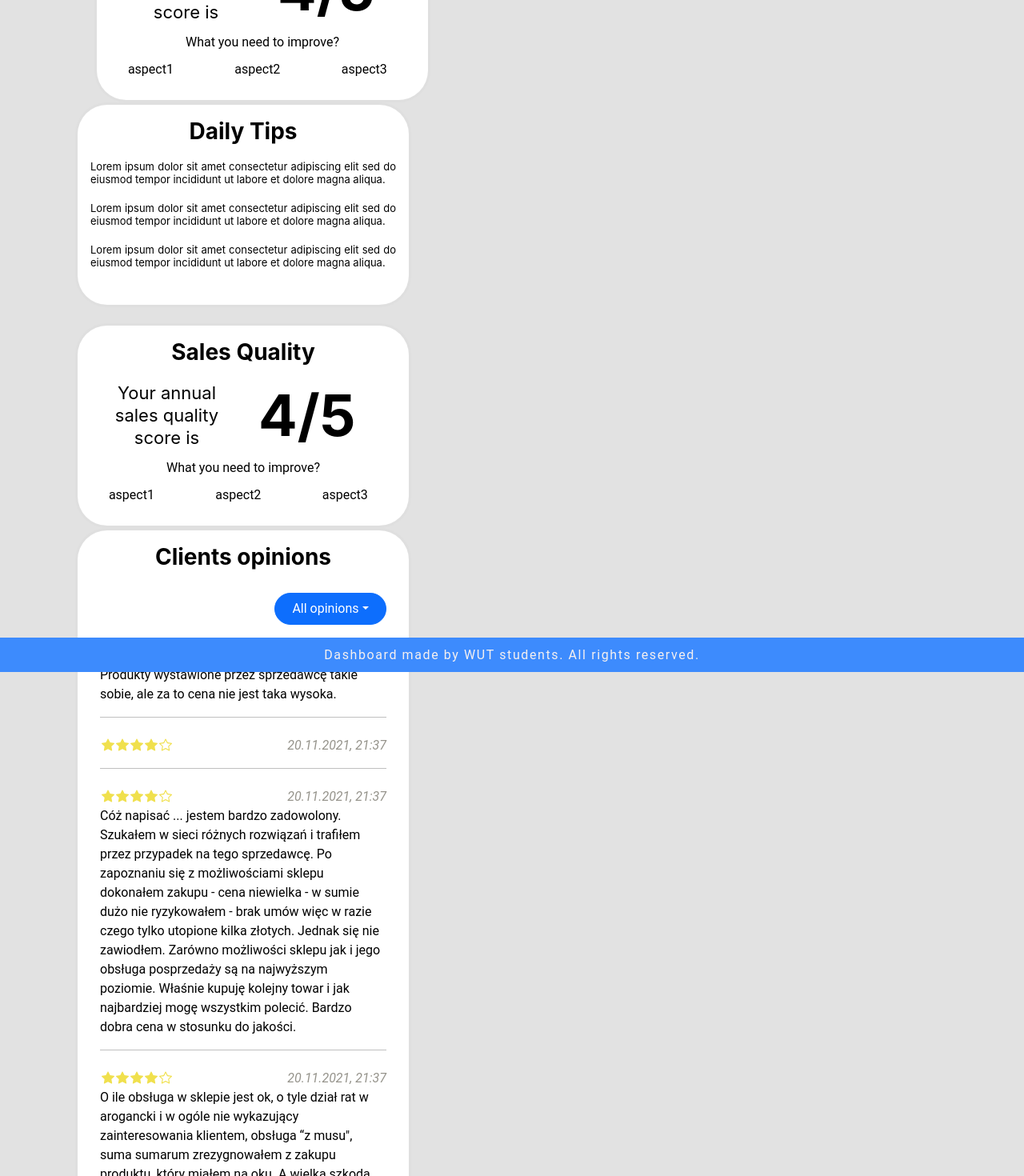
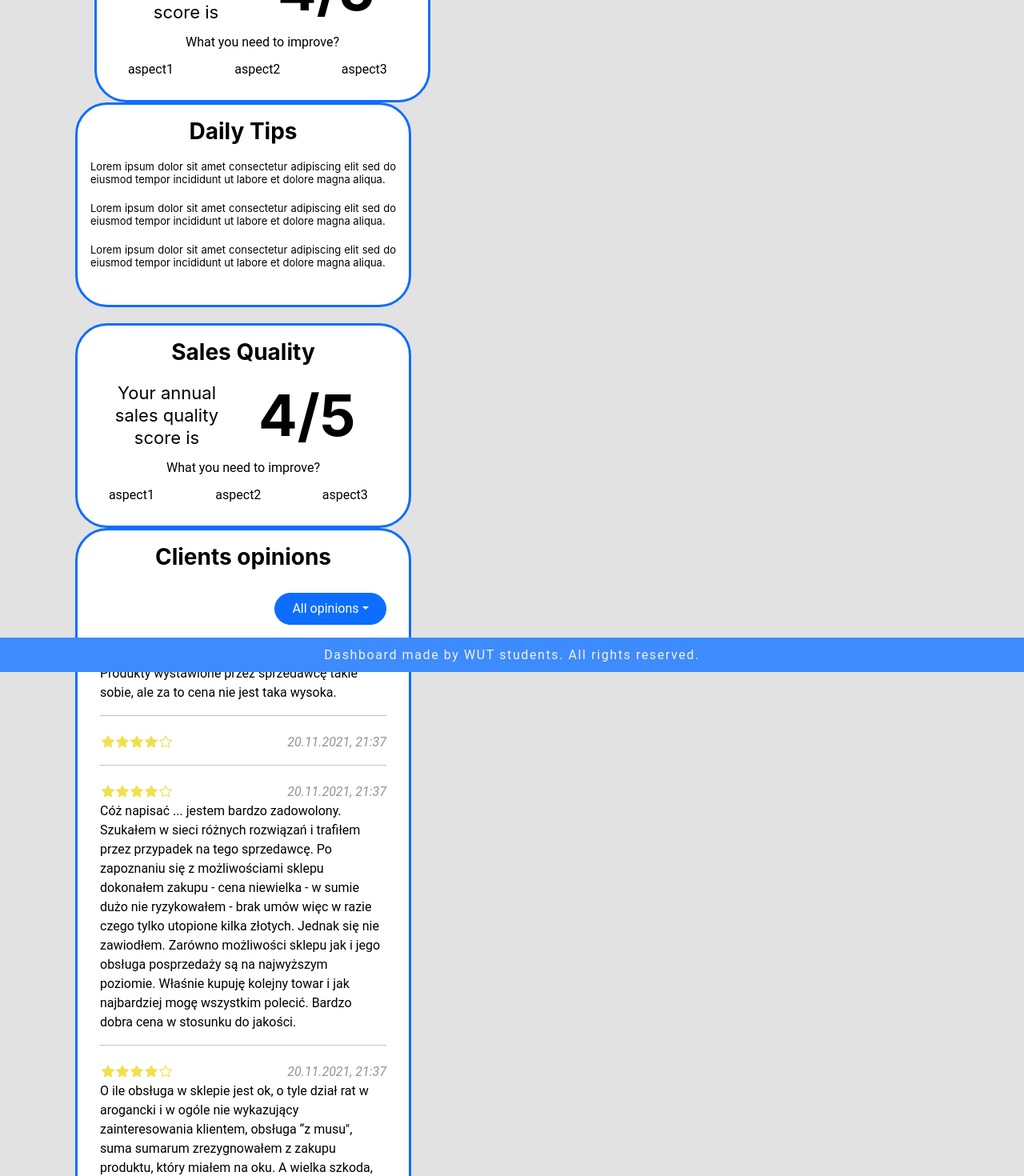
Before and after one commit to kasiagrygorowicz/Power-gui-with-Pan-Pawel, a React (Create React App) app: page /dashboard in a window 1280 px wide. Shown: the part 440-1910 px from the top of the page at 80% size. Built offline with nearby package versions, Linux system fonts and the light colour scheme.

Commit message:
Naprawienie borderów, kolory w trybie ciemnym

```diff
--- a/package.json
+++ b/package.json
@@ -9,6 +9,7 @@
     "bootstrap": "^5.1.3",
     "bootstrap-icons": "^1.7.2",
     "i18next": "^21.5.4",
+    "i18next-browser-languagedetector": "^6.1.2",
     "node-sass": "^6.0.1",
     "react": "^17.0.2",
     "react-bootstrap": "^2.0.2",
--- a/src/components/layout/widget/Widget.styled.js
+++ b/src/components/layout/widget/Widget.styled.js
@@ -4,7 +4,12 @@ import {Card} from "react-bootstrap";
 export const WidgetStyled = styled(Card) `
     background-color: ${({ theme }) => theme.widget.backgroundColor};
     width: 420px;
-    height: 220px;
+    height: 256px;
     border-radius: 40px;
     border-width: 3px;
+    border-color: ${({ theme }) => theme.widget.color};
+
+    & .Title {
+      color: ${({ theme }) => theme.widget.color};
+    }
 `
--- a/src/components/widget/clientsOpinionsWidget/ClientsOpinions.module.css
+++ b/src/components/widget/clientsOpinionsWidget/ClientsOpinions.module.css
@@ -11,7 +11,7 @@
 }
 
 .opinion {
-    margin-top: 5px;
+    margin-top: 3px;
 }
 
 .description {
--- a/src/components/widget/clientsOpinionsWidget/ClientsOpinions.styled.js
+++ b/src/components/widget/clientsOpinionsWidget/ClientsOpinions.styled.js
@@ -5,9 +5,7 @@ import {Card} from "react-bootstrap";
 export const ClientsOpinionsStyled = styled(Card) `
     background-color: ${({ theme }) => theme.widget.backgroundColor};
     width: 420px;
-
     border-radius: 40px;
     border-width: 3px;
-  background-color: ${({ theme }) => theme.widget.backgroundColor};
-
+    border-color: ${({ theme }) => theme.widget.color};
 `
--- a/src/components/widget/dailyTipsWidget/DailyTipsWidget.js
+++ b/src/components/widget/dailyTipsWidget/DailyTipsWidget.js
@@ -3,13 +3,14 @@ import { Card } from "react-bootstrap";
 import widgetClasses from "../../layout/widget/Widget.module.css";
 import classes from "./DailyTipsWidget.module.css"
 import { StyledDailyTipsWitget } from "./StyledDailyTipsWidget.styled";
+import Widget from "../../layout/widget/Widget";
 
 function DailyTipsWidget(){
     var text="Lorem ipsum dolor sit amet consectetur adipiscing elit sed do eiusmod tempor incididunt ut labore et dolore magna aliqua."
 return(
     <StyledDailyTipsWitget>
+        <Widget className={"widgetClasses.basicShape"}>
 
-<Card className={widgetClasses.basicShape}>
 <Card.Body>
   <Card.Title className={widgetClasses.titleStyle}>Daily Tips</Card.Title>
   <div className={classes.mainStructure}>
@@ -18,7 +19,8 @@ return(
         <Tip tip={text}/>
     </div>
 </Card.Body>
-</Card>
+
+        </Widget>
     </StyledDailyTipsWitget>
 )
 }
--- a/src/components/widget/dailyTipsWidget/StyledDailyTipsWidget.styled.js
+++ b/src/components/widget/dailyTipsWidget/StyledDailyTipsWidget.styled.js
@@ -4,6 +4,5 @@ import { Container } from "react-bootstrap";
 export const StyledDailyTipsWitget = styled(Container) `
   .card {
     color: ${({ theme }) => theme.color };
-    background-color: ${({ theme }) => theme.inputColor };
   }
 `
--- a/src/components/widget/ordersWidget/OrdersWidget.styled.js
+++ b/src/components/widget/ordersWidget/OrdersWidget.styled.js
@@ -4,7 +4,6 @@ import { Container } from "react-bootstrap";
 export const StyledOrdersWitget = styled(Container) `
   .card {
     color: ${({ theme }) => theme.color };
-    background-color: ${({ theme }) => theme.inputColor };
     height: 256px;
   }
 `
--- a/src/components/widget/rankingWidget/OffersRankingWidget.js
+++ b/src/components/widget/rankingWidget/OffersRankingWidget.js
@@ -3,12 +3,14 @@ import { Card } from "react-bootstrap";
 import ListedItem from "./ListedItem";
 import classes from './OffersRankingWidget.module.css'
 import {StyledOffersRankingWitget} from "./StyledOffersRaningWidget.styled";
+import Widget from "../../layout/widget/Widget";
 
 function OffersRankingWidget(){
   var text ="Offer: Lorem ipsum dolor sit amet, consectetur dfgh adipiscing elit, sed do eiusmod tempor incididunt ut labore et dolore magna aliqua."
 
   return (
     <StyledOffersRankingWitget>
+        <Widget className={"widgetClasses.basicShape"}>
         <Card className={widgetClasses.basicShape}>
           <Card.Body>
             <Card.Title className={widgetClasses.titleStyle}>Offers' Ranking</Card.Title>
@@ -18,6 +20,7 @@ function OffersRankingWidget(){
             </div>
           </Card.Body>
         </Card>
+        </Widget>
     </StyledOffersRankingWitget>
 
 
--- a/src/components/widget/rankingWidget/StyledOffersRaningWidget.styled.js
+++ b/src/components/widget/rankingWidget/StyledOffersRaningWidget.styled.js
@@ -4,6 +4,5 @@ import { Container } from "react-bootstrap";
 export const StyledOffersRankingWitget = styled(Container) `
   .card {
     color: ${({ theme }) => theme.color };
-    background-color: ${({ theme }) => theme.inputColor };
   }
 `
--- a/src/components/widget/salesQualityWidget/SalesQualityWidget.js
+++ b/src/components/widget/salesQualityWidget/SalesQualityWidget.js
@@ -4,11 +4,13 @@ import widgetClasses from "../../layout/widget/Widget.module.css";
 import { Card } from "react-bootstrap";
 import Improvement from './Improvement';
 import { StyledSalesQualityWitget } from "./StyledSalesQualityWidget.styled";
+import Widget from "../../layout/widget/Widget";
 
 function SalesQualityWidget(){
 return(
   <StyledSalesQualityWitget>
-    <Card className={widgetClasses.basicShape}>
+      <Widget className={widgetClasses.basicShape}>
+
     <Card.Body>
       <Card.Title className={widgetClasses.titleStyle}>Sales Quality</Card.Title>
       <div className={classes.mainStructure}>
@@ -16,7 +18,8 @@ return(
       <Improvement aspect1={"aspect1"} aspect2={"aspect2"} aspect3={"aspect3"}/>
       </div>
     </Card.Body>
-  </Card>
+
+      </Widget>
   </StyledSalesQualityWitget>
 )
 }
--- a/src/components/widget/salesQualityWidget/StyledSalesQualityWidget.styled.js
+++ b/src/components/widget/salesQualityWidget/StyledSalesQualityWidget.styled.js
@@ -4,6 +4,5 @@ import { Container } from "react-bootstrap";
 export const StyledSalesQualityWitget = styled(Container) `
   .card {
     color: ${({ theme }) => theme.color };
-    background-color: ${({ theme }) => theme.inputColor };
   }
 `
--- a/src/theme.js
+++ b/src/theme.js
@@ -12,7 +12,8 @@ export const lightTheme = {
     },
 
     widget: {
-        backgroundColor: '#FFFFFF'
+        backgroundColor: '#FFFFFF',
+        color: '#0D6EFD'
     },
 
     inputColor: '#fff',
@@ -29,7 +30,8 @@ export const darkTheme = {
     },
 
     widget: {
-        backgroundColor: '#495057'
+        backgroundColor: '#495057',
+        color: '#FFFFFF'
     },
 
     inputColor: '#5c5c5c',
```
Also changed, not shown: 1 other file (tests, documents, lock files or other folders).
